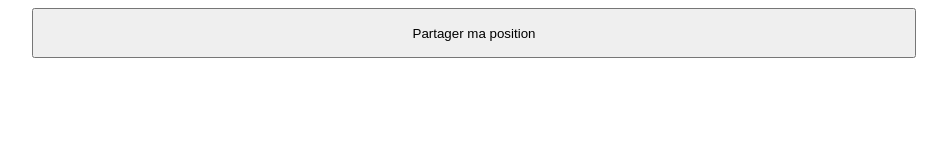
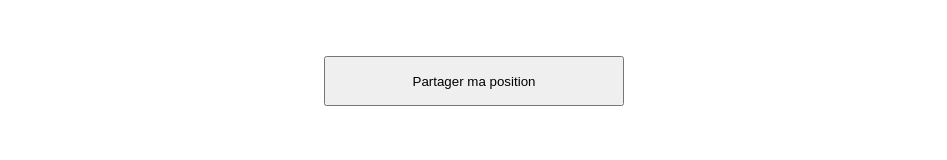
Before and after one commit to fchabouis/chuis.la-front, a plain HTML site: page index.html in a window 1280 px wide. Shown: the whole page, without its empty margins (166-1113 px from the left). Drawn offline with Linux system fonts and the light colour scheme.

Commit message:
button css

```diff
--- a/css/styles.css
+++ b/css/styles.css
@@ -4,7 +4,12 @@
 
 #partager {
     width: 70%;
+    max-width: 300px;
     height: 50px;
     margin: 0 auto;
     display: block;
 }
+
+.pt-48 {
+    padding-top: 48px;
+}
--- a/index.html
+++ b/index.html
@@ -14,7 +14,9 @@
 
 <body>
   <script src="js/script.js"></script>
-  <button id="partager" onclick="sharePosition()">Partager ma position</button>
+  <div class="pt-48">
+    <button id="partager" onclick="sharePosition()">Partager ma position</button>
+  </div>
   <div id="position"></div>
   <div id="dateDernierePosition"></div>
   <div id="identifiant"></div>
```
